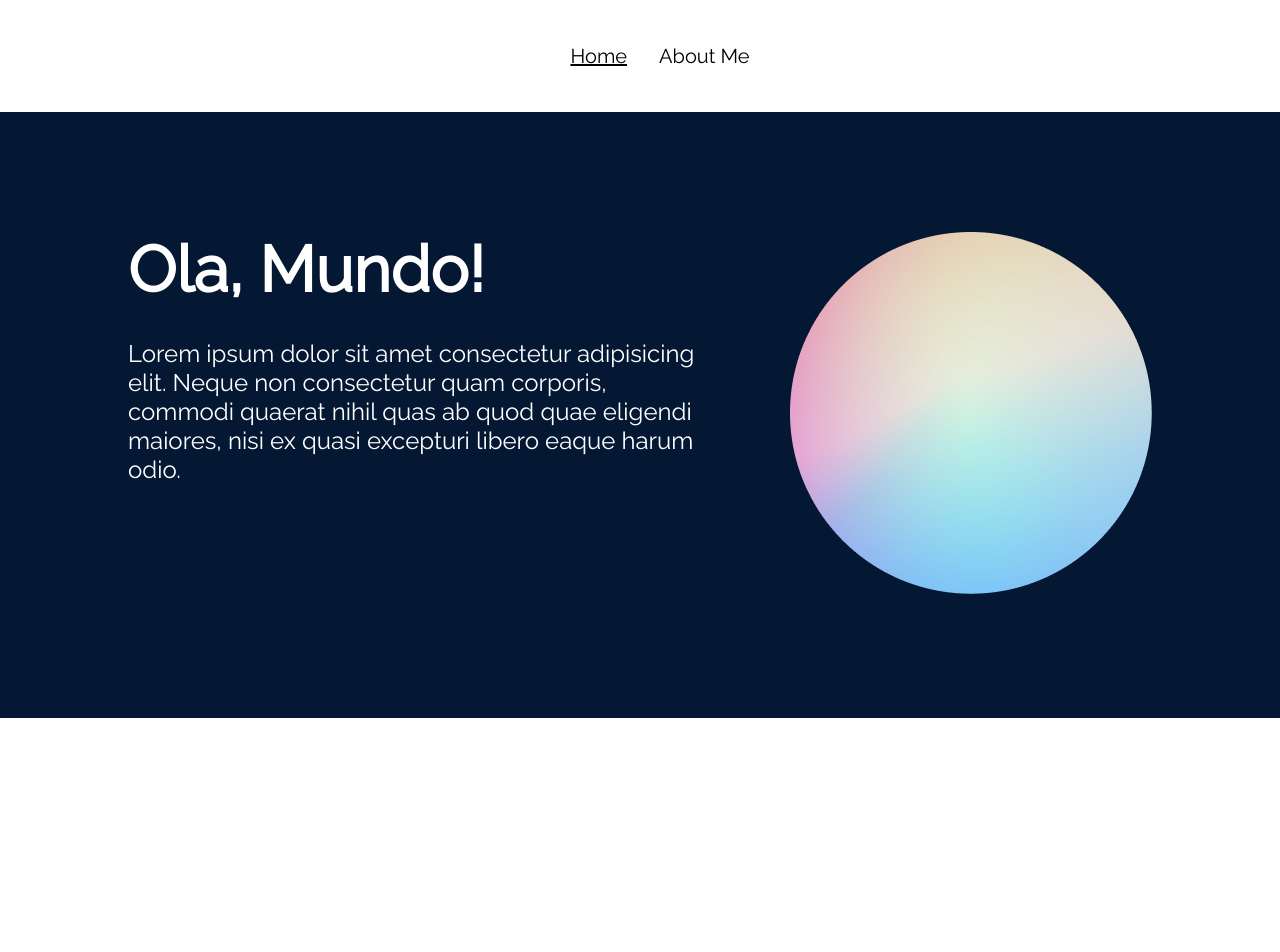
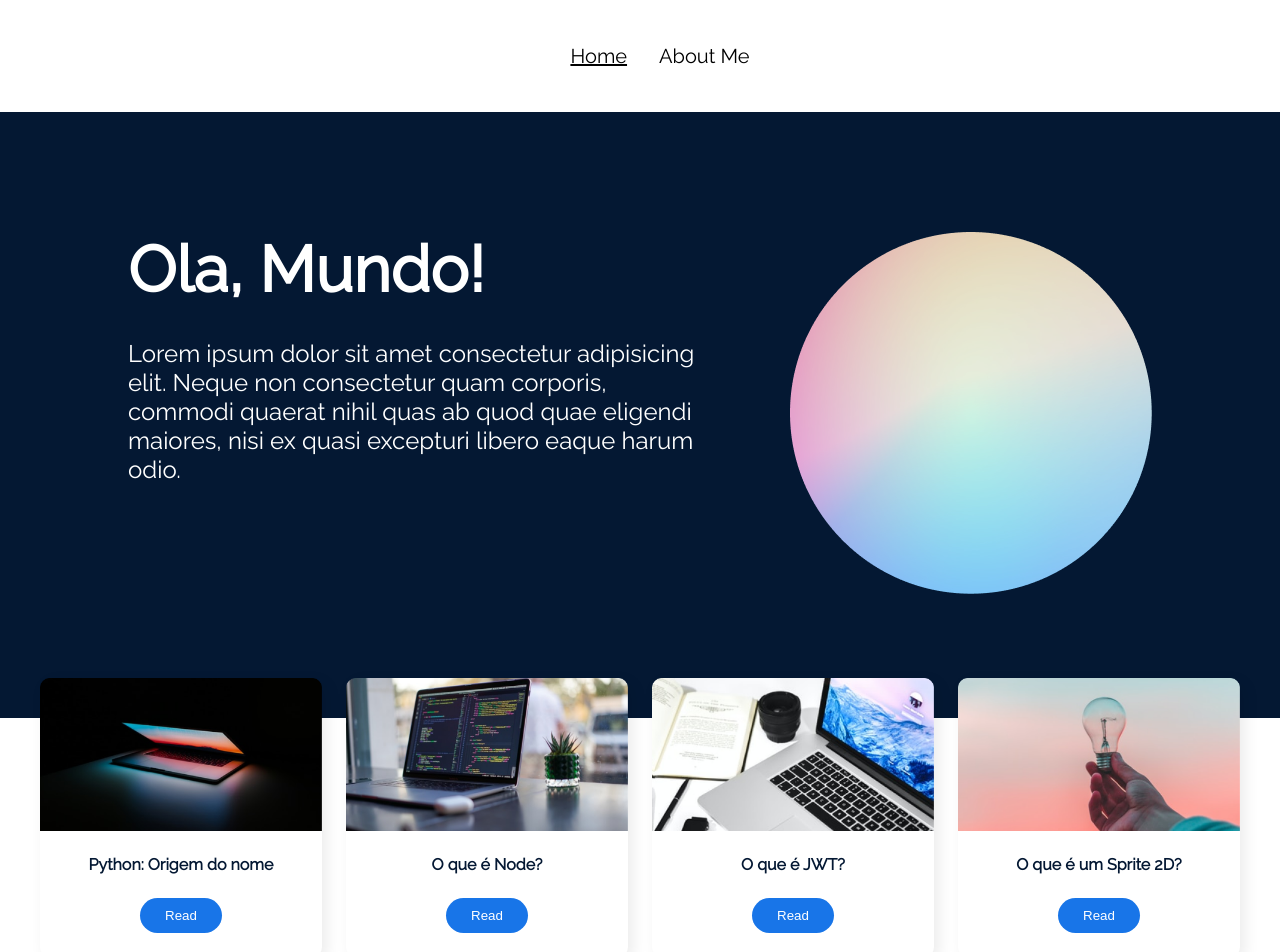
Before and after one commit to MatheusTrindade5201/my-blog, a React (Vite) app: page / in a window 1280 px wide. Shown: the top 952 px of the page. Before the commit the page ends 800 px from the top, so only its background shows below. Built offline with nearby package versions, Linux system fonts and the light colour scheme.

Commit message:
feat: creating the post component and displaying it on the page

```diff
--- a/src/Pages/Home/index.jsx
+++ b/src/Pages/Home/index.jsx
@@ -1,10 +1,19 @@
 import Banner from "@/components/banner"
 import { HomeWrapper } from "./style"
 
+import posts from '@/json/posts.json';
+import Post from "@/components/posts"
+
 const Home = () => {
+    console.log(posts);
     return(
         <HomeWrapper>
             <Banner />
+            <ul className="list__posts">
+                {posts.map((iten) => (
+                    <Post key={iten.id} post={iten} />
+                ))}
+            </ul>
         </HomeWrapper>
     )
 }
--- a/src/Pages/Home/style.js
+++ b/src/Pages/Home/style.js
@@ -1,4 +1,10 @@
 import styled from "styled-components";
 
 export const HomeWrapper = styled.main`
+
+    .list__posts{
+        display: flex;
+        flex-wrap: wrap;
+        gap: 24px
+    }
 `
--- a/src/components/banner/style.js
+++ b/src/components/banner/style.js
@@ -6,6 +6,7 @@ export const BannerWrapper = styled.div`
     padding: 120px 10vw;
     display: flex;
     justify-content: space-between;
+    margin-bottom: -2.5rem;
 
     .banner__section-text{
         width: 588px
--- /dev/null
+++ b/src/components/posts/index.jsx
@@ -0,0 +1,13 @@
+import { PostWrapper } from "./style"
+
+const Post = ({post}) => {
+    return (
+        <PostWrapper>
+            <img className="post__image" src={`/posts/${post.id}/capa.png`} />
+            <p>{post.titulo}</p>
+            <button>Read</button>
+        </PostWrapper>
+    )
+}
+
+export default Post
--- /dev/null
+++ b/src/components/posts/style.js
@@ -0,0 +1,28 @@
+import styled from "styled-components";
+
+export const PostWrapper = styled.div`
+    display: flex;
+    flex-direction: column;
+    align-items: center;
+    gap:24px;
+    box-shadow: 5px 5px 15px rgba(0, 0, 0, 0.08);
+    border-radius: 10px;
+    padding-bottom: 24px;
+
+    .post__image{
+        width: 282px
+    }
+
+    p{
+        color: #041833;;
+        font-weight: 600
+    }
+
+    button{
+        border: none;
+        background-color: #1875E8;
+        border-radius: 24px;
+        color: #ffffff;
+        padding: 10px 25px;
+    }
+`
```
